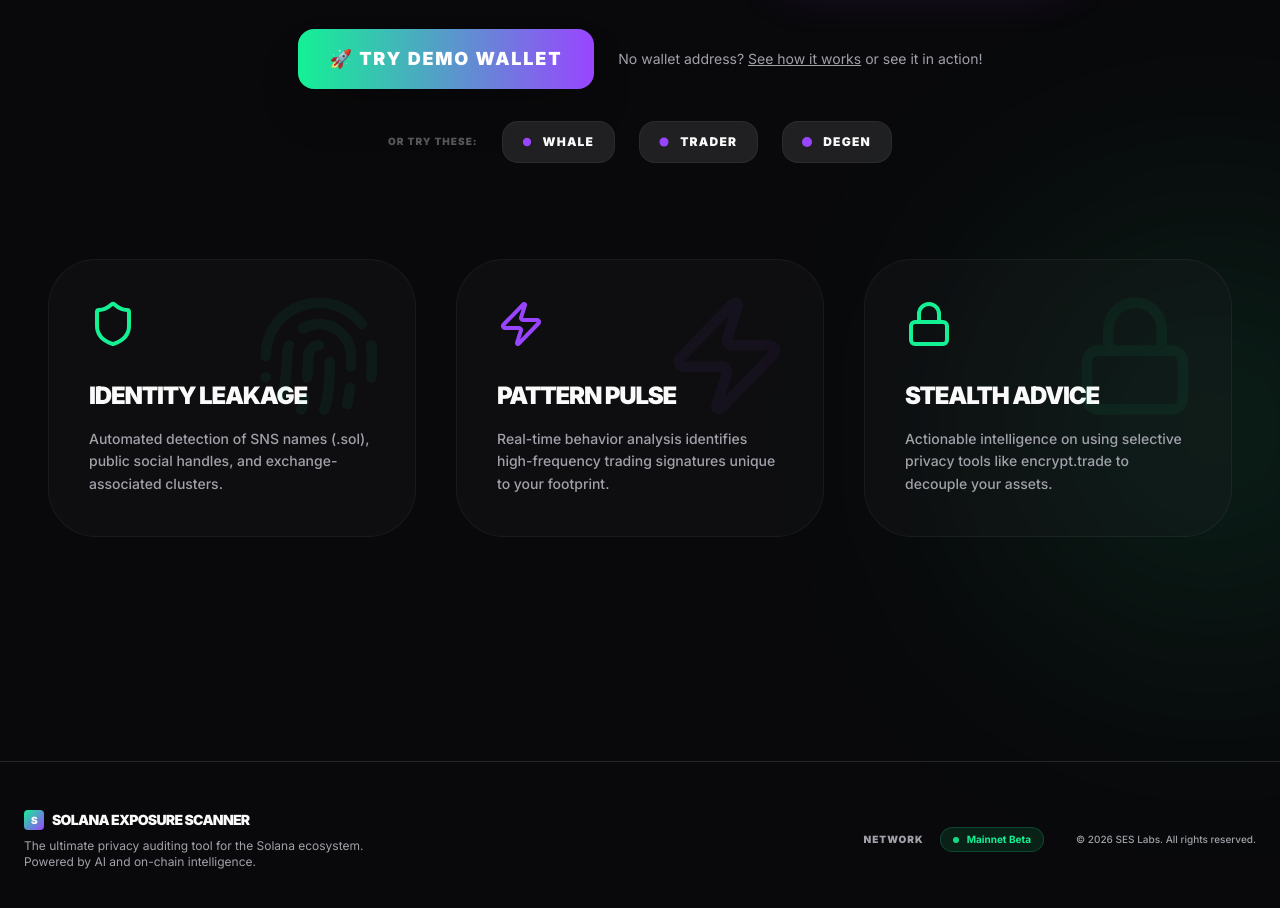
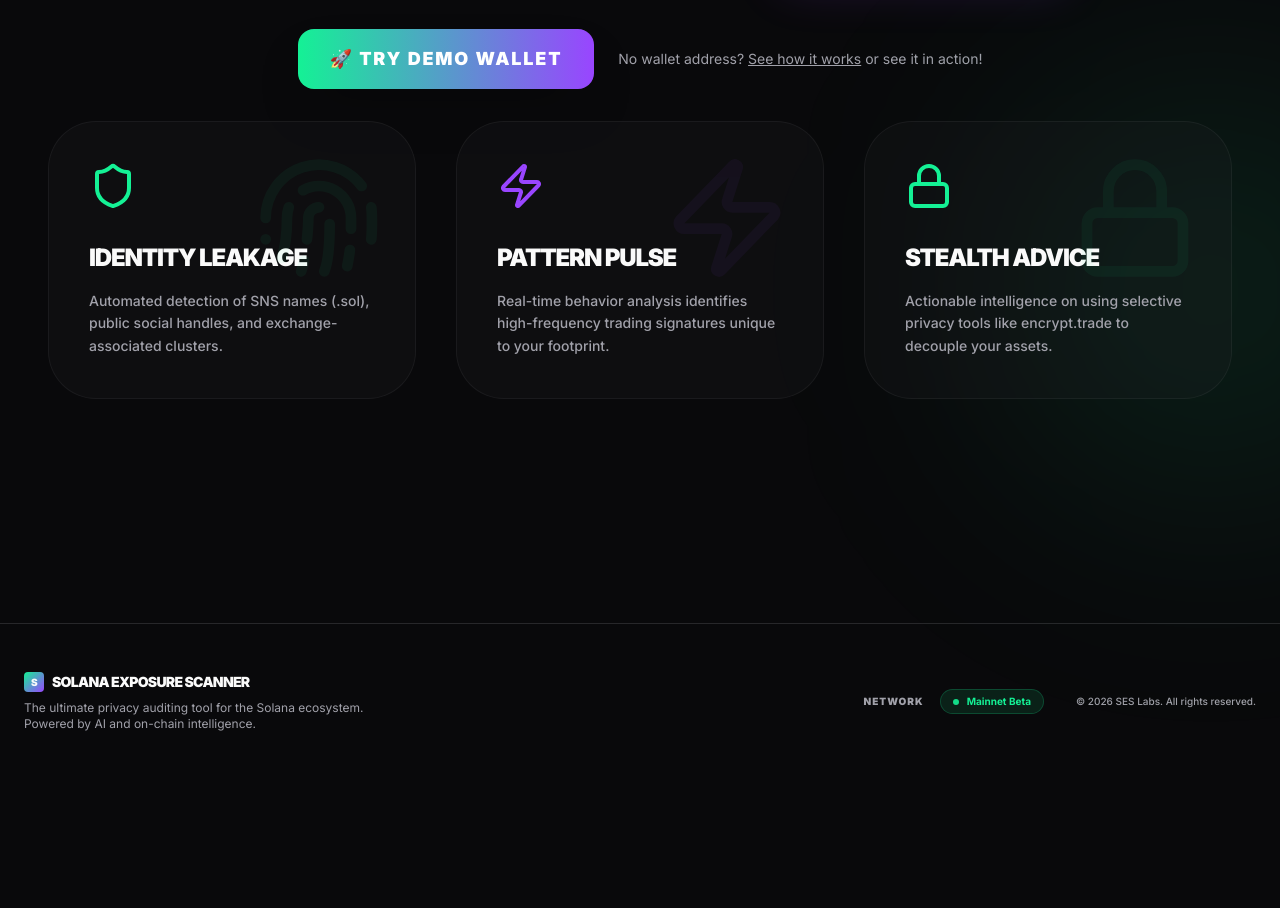
Before and after one commit to solanagod2003-gif/solana-exposure-scanner, a React (Vite) app: page /#/ in a window 1280 px wide. Shown: the part 840-1748 px from the top of the page. After the commit the page ends 1620 px from the top, so only its background shows below. Built offline with nearby package versions, Linux system fonts and the light colour scheme; no server answers.

Commit message:
Update demo wallet and remove example wallet options

```diff
--- a/components/Landing.tsx
+++ b/components/Landing.tsx
@@ -8,14 +8,8 @@ const Landing: React.FC = () => {
   const [error, setError] = useState('');
   const navigate = useNavigate();
 
-  // Demo wallet - a known active Solana wallet for demonstration
-  const DEMO_WALLET = '7Vbmv1jt4vyuqBZcpYPpnVhrqVe5e6ZPb6JxDcffRHUM';
-
-  const EXAMPLE_WALLETS = [
-    { name: 'Whale', address: '7Vbm...RHUM', actual: '7Vbmv1jt4vyuqBZcpYPpnVhrqVe5e6ZPb6JxDcffRHUM' },
-    { name: 'Trader', address: 'DYw8...4ESV', actual: 'DYw8jCTfwHNRJhhmFcbXvVDTqWMEVFBX6ZKUmG5C4ESV' },
-    { name: 'Degen', address: '5Q54...4j1', actual: '5Q544fKrFoe6tsEbD7S8EmxGTJYAKtTVhAW5Q5pge4j1' }
-  ];
+  // Demo wallet for demonstration
+  const DEMO_WALLET = 'DL66m4cajzyz6659m8djQmuY5RdJpevhf7a5vFVEFech';
 
   const handleDemoScan = () => {
     navigate(`/scan/${DEMO_WALLET}`);
@@ -216,39 +210,7 @@ const Landing: React.FC = () => {
         </span>
       </motion.div>
 
-      <motion.div
-        variants={itemVariants}
-        className="flex flex-wrap justify-center items-center gap-6 mb-24"
-      >
-        <span className="text-[10px] font-black text-muted-foreground uppercase tracking-widest opacity-50">Or try these:</span>
-        {EXAMPLE_WALLETS.map((w, i) => (
-          <motion.button
-            key={w.name}
-            type="button"
-            onClick={() => {
-              setAddress(w.actual);
-              setError('');
-            }}
-            className="px-5 py-3 bg-secondary/80 border border-white/5 rounded-2xl text-xs font-black uppercase tracking-widest flex items-center gap-3"
-            whileHover={{
-              scale: 1.05,
-              borderColor: "rgba(153, 69, 255, 0.5)",
-              boxShadow: "0 8px 24px rgba(153, 69, 255, 0.2)"
-            }}
-            whileTap={{ scale: 0.95 }}
-            initial={{ opacity: 0, x: -20 }}
-            animate={{ opacity: 1, x: 0 }}
-            transition={{ delay: 0.5 + i * 0.1, type: "spring", stiffness: 200 }}
-          >
-            <motion.div
-              className="w-2 h-2 rounded-full bg-solana-purple"
-              animate={{ scale: [1, 1.3, 1] }}
-              transition={{ duration: 2, repeat: Infinity, delay: i * 0.3 }}
-            />
-            {w.name}
-          </motion.button>
-        ))}
-      </motion.div>
+
 
       <div className="grid grid-cols-1 md:grid-cols-3 gap-10 text-left w-full max-w-7xl">
         {[
```
